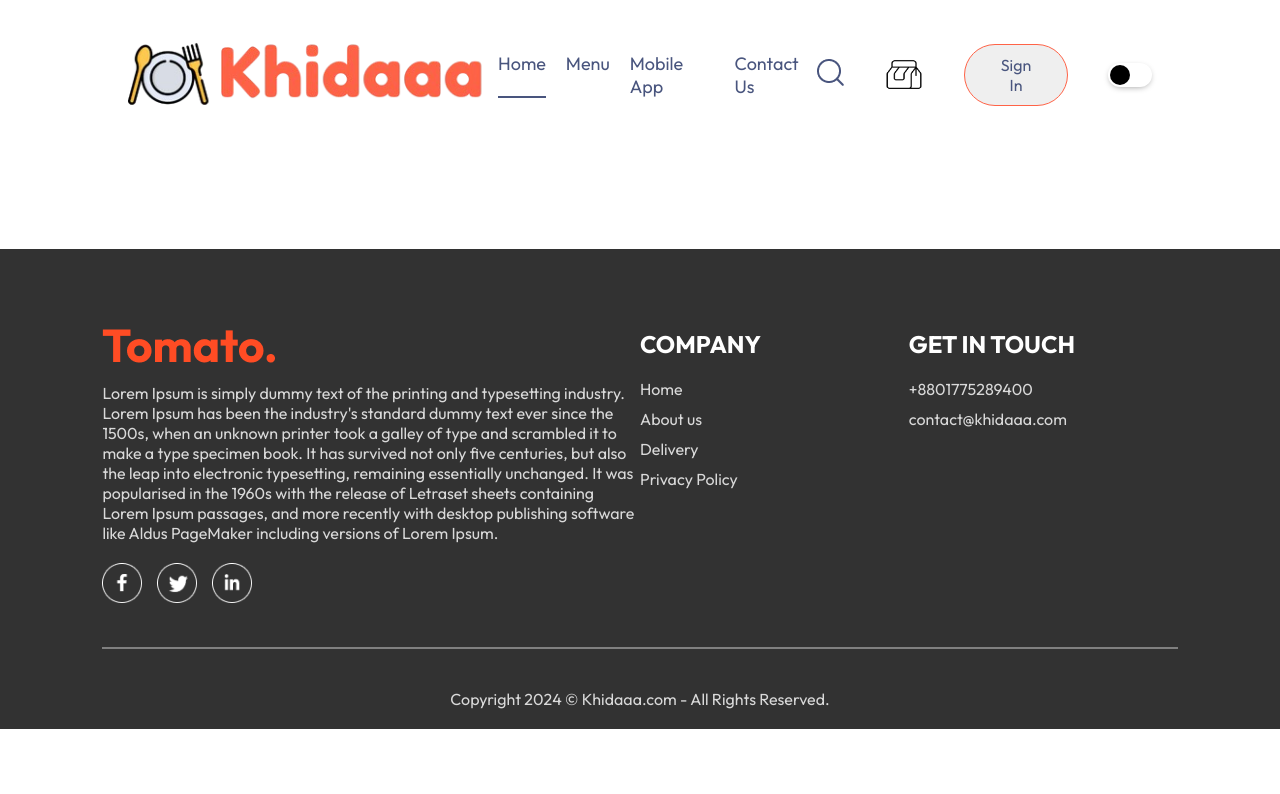
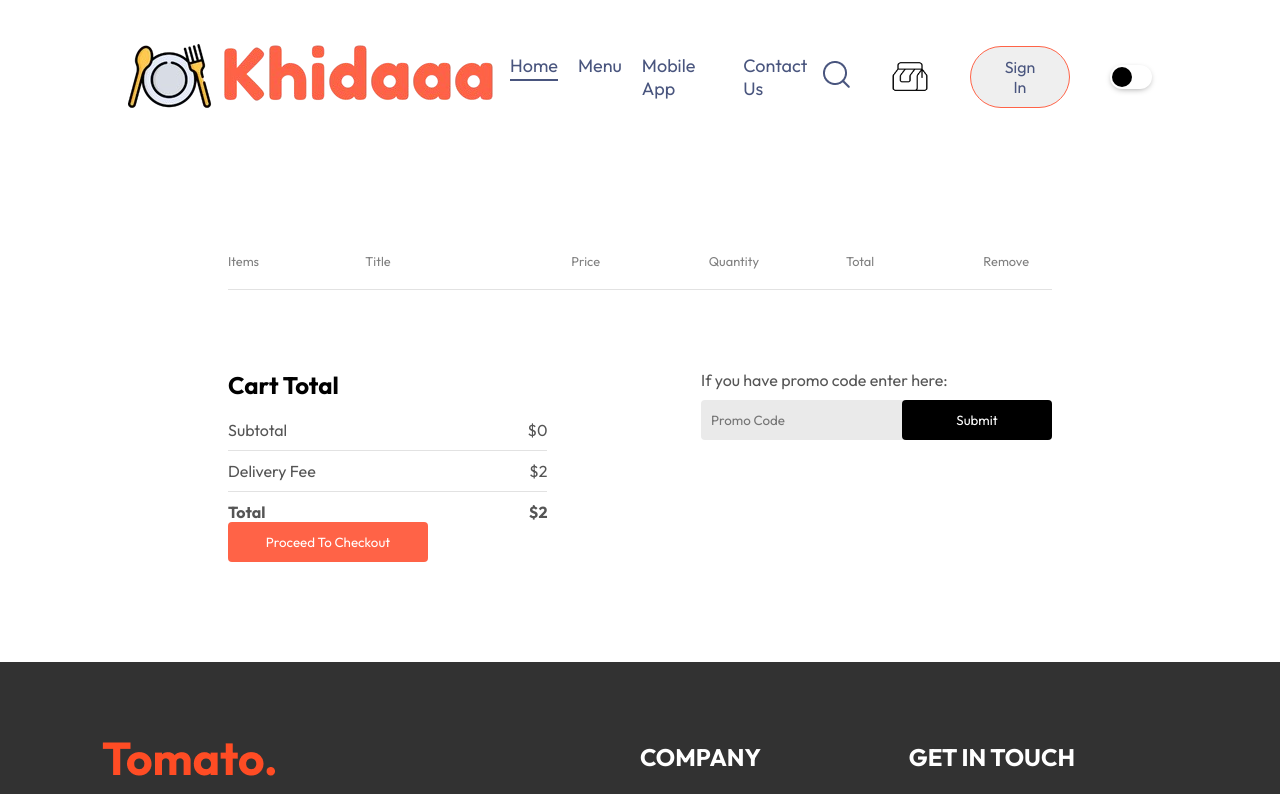
Before and after one commit to sezid/khidaaa, a React (Vite) app in the folder frontend/: page /cart in a window 1280 px wide. Shown: the top 794 px of the page. Built offline with nearby package versions, Linux system fonts and the light colour scheme.

Commit message:
added cart page

```diff
--- a/frontend/src/components/Navbar/Navbar.jsx
+++ b/frontend/src/components/Navbar/Navbar.jsx
@@ -2,10 +2,11 @@
 import './Navbar.css'
 import { assets } from '../../assets/assets'
 import { StoreContext } from '../../context/StoreContext';
+import { Link } from 'react-router-dom';
 
 const Navbar=({setShowLogin}) =>{
 
-  const {dMode,dotShow}=useContext(StoreContext);
+  const {dMode, getTotalCartAmount}=useContext(StoreContext);
   const [menu,setMenu]=useState("home");
 
   const [showSearch, setShowSearch] = useState(false);
@@ -19,9 +20,9 @@
 
     <div className='navbar'>
 
-      <img src={assets.dish} alt="" className="logo" />
+      <Link to="/"><img src={assets.dish} alt="" className="logo" /></Link>
       <ul className="navbar-menu">
-        <li onMouseEnter={()=>setMenu("home")} className={menu==="home"?"active":""}>Home</li>
+        <Link to="/"><li onMouseEnter={()=>setMenu("home")} className={menu==="home"?"active":""}>Home</li></Link>
         <li onMouseEnter={()=>setMenu("menu")} className={menu==="menu"?"active":""} href="#menu">Menu</li>
         <li onMouseEnter={()=>setMenu("mobile-app")} className={menu==="mobile-app"?"active":""}>Mobile App</li>
         <li onMouseEnter={()=>setMenu("contact-us")} className={menu==="contact-us"?"active":""}>Contact Us</li>
@@ -33,8 +34,8 @@
 
         </div>
         <div className="navbar-basket-icon">
-          <img src={assets.basket_icon} alt="" />
-          <div className={dotShow==="dot"?"dot":""}></div>
+          <Link to="/cart"><img src={assets.basket_icon} alt="" /></Link>
+          <div className={getTotalCartAmount()===0?"":"dot"}></div>
         </div>
 
         <button onClick={()=>setShowLogin(true)}>Sign In</button>
--- a/frontend/src/context/StoreContext.jsx
+++ b/frontend/src/context/StoreContext.jsx
@@ -1,4 +1,4 @@
-import { createContext, useEffect, useState } from "react";
+import { createContext, useState } from "react";
 import { food_list } from "../assets/assets";
 
 export const StoreContext =createContext(null);
@@ -7,7 +7,7 @@
 
     const [cartItems, setCartItems]=useState({});
     const [darkMode,setDarkMode]=useState(false);
-    const [dotShow, setDotShow]=useState('no-dot');
+    // const [dotShow, setDotShow]=useState('no-dot');
 
 
     const addToCart=(itemId)=>{
@@ -17,16 +17,18 @@
         else{
             setCartItems((prev)=>({...prev,[itemId]:prev[itemId]+1}))
         }
-        setDotShow('dot')
+        // setDotShow('dot')
     }
 
     const removeFromCart=(itemId)=>{
         setCartItems((prev)=>({...prev,[itemId]:prev[itemId]-1}))
+
+
     }
 
     const deleteFromCart = (itemId) => {
         setCartItems((prev)=>({...prev,[itemId]:prev[itemId]*0}));
-        setDotShow('no-dot')
+        // setDotShow('no-dot')
       };
 
     const dMode=()=>{
@@ -43,21 +45,35 @@
 
     }
 
+    const getTotalCartAmount=()=>{
+        let totalAmount=0;
+        for(const item in cartItems){
 
-    useEffect(()=>{
-        console.log(cartItems);
-    },[cartItems])
+            if (cartItems[item]>0){
+                let itemInfo=food_list.find((product)=>product._id===item);
+                totalAmount+=itemInfo.price*cartItems[item];
+            }
+
+
+        }
+        return totalAmount;
+    }
+
+
+
+
 
     const contextValue={
         food_list,
         cartItems,
-        dotShow,
+        // dotShow,
         darkMode,
         setCartItems,
         addToCart,
         removeFromCart,
         deleteFromCart,
-        dMode
+        dMode,
+        getTotalCartAmount
 
     }
 
--- a/frontend/src/pages/Cart/Cart.css
+++ b/frontend/src/pages/Cart/Cart.css
@@ -0,0 +1,107 @@
+.cart{
+    margin: 100px;
+}
+
+.cart-items-title{
+    display: grid;
+    grid-template-columns: 1fr 1.5fr 1fr 1fr 1fr 0.5fr;
+    align-items: center;
+    color: grey;
+    font-size: max(1vw, 12px);
+}
+
+.cart-items-item{
+    margin: 10px 0px;
+    color: black;
+}
+
+.cart-items-item img{
+    width: 50px;
+}
+
+.cart hr{
+    height: 1px;
+    background-color: #e2e2e2;
+    border: none;
+}
+
+.cart-items-item .cross {
+    cursor: pointer;
+}
+
+.cart-bottom{
+    margin-top: 80px;
+    display: flex;
+    justify-content: space-between;
+    gap: max(12vw,20px);
+}
+
+.cart-total{
+    flex: 1;
+    display: flex;
+    flex-direction: column;
+    gap: 20px;
+
+}
+
+.cart-total-details{
+    display: flex;
+    justify-content: space-between;
+    color: #555;
+}
+
+.cart-total hr{
+    margin: 10px 0px;
+}
+
+.cart-total button{
+    border: none;
+    color: white;
+    background-color: tomato;
+    width: max(15vw,200px);
+    padding: 12px 0px;
+    border-radius: 4px;
+    cursor: pointer;
+}
+
+.cart-promocode{
+    flex: 1;
+}
+
+.cart-promocode p{
+    color: #555;
+}
+
+.cart-promocode-input{
+    margin-top: 10px;
+    display: flex;
+    justify-content: space-between;
+    align-items: center;
+    background-color: #eaeaea;
+    border-radius: 4px;
+}
+
+.cart-promocode-input input{
+    background: transparent;
+    border: none;
+    outline: none;
+    padding-left: 10px;
+}
+
+.cart-promocode-input button{
+    width: max(10vw,150px);
+    padding: 12px 5px;
+    background-color: black;
+    border: none;
+    color: white;
+    border-radius: 4px;
+}
+
+@media(max-width:750px){
+    .cart-bottom{
+        flex-direction: column-reverse;
+    }
+    .cart-promocode{
+        justify-content: start;
+    }
+}
--- a/frontend/src/pages/Cart/Cart.jsx
+++ b/frontend/src/pages/Cart/Cart.jsx
@@ -1,10 +1,76 @@
 import React from 'react'
 import './Cart.css'
+import { StoreContext } from '../../context/StoreContext'
+import { useContext } from 'react';
 
 function Cart() {
+
+  const {cartItems, food_list, removeFromCart, getTotalCartAmount }=useContext(StoreContext);
+
   return (
-    <div>
+    <div className='cart'>
+      <div className="cart-items">
+        <div className="cart-items-title">
+          <p>Items</p>
+          <p>Title</p>
+          <p>Price</p>
+          <p>Quantity</p>
+          <p>Total</p>
+          <p>Remove</p>
+        </div>
+        <br />
+        <hr />
+        {food_list.map((item,index)=>{
+            if(cartItems[item._id]>0) {
+              return(
+                <div>
+                  <div className='cart-items-title cart-items-item'>
+                        <img src={item.image} alt="" />
+                        <p>{item.name}</p>
+                        <p>${item.price}</p>
+                        <p>{cartItems[item._id]}</p>
+                        <p>${item.price*cartItems[item._id]}</p>
+                        <p onClick={()=>removeFromCart(item._id)} className='cross'>x</p>
+                </div>
+                <hr />
+                </div>
 
+              )
+            }
+
+        })}
+      </div>
+      <div className='cart-bottom'>
+        <div className="cart-total">
+          <h2>Cart Total</h2>
+          <div>
+            <div className="cart-total-details">
+              <p>Subtotal</p>
+              <p>${getTotalCartAmount()}</p>
+            </div>
+            <hr />
+            <div className="cart-total-details">
+              <p>Delivery Fee</p>
+              <p>${2}</p>
+            </div>
+            <hr />
+            <div className="cart-total-details">
+              <b>Total</b>
+              <b>${getTotalCartAmount()+2}</b>
+            </div>
+            <button>Proceed To Checkout</button>
+          </div>
+        </div>
+        <div className="cart-promocode">
+          <div>
+            <p>If you have promo code enter here:</p>
+            <div className="cart-promocode-input">
+              <input type="text" placeholder='Promo Code'/>
+              <button>Submit</button>
+            </div>
+          </div>
+        </div>
+      </div>
     </div>
   )
 }
```
